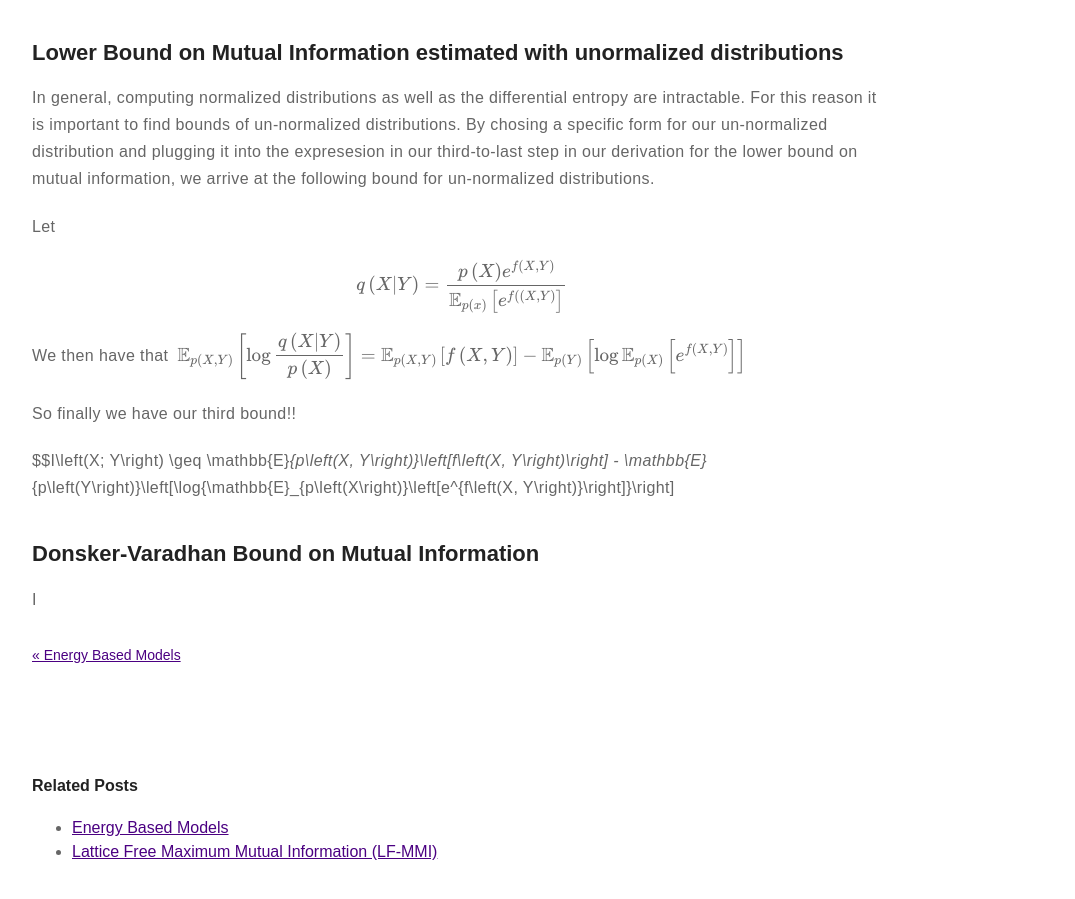
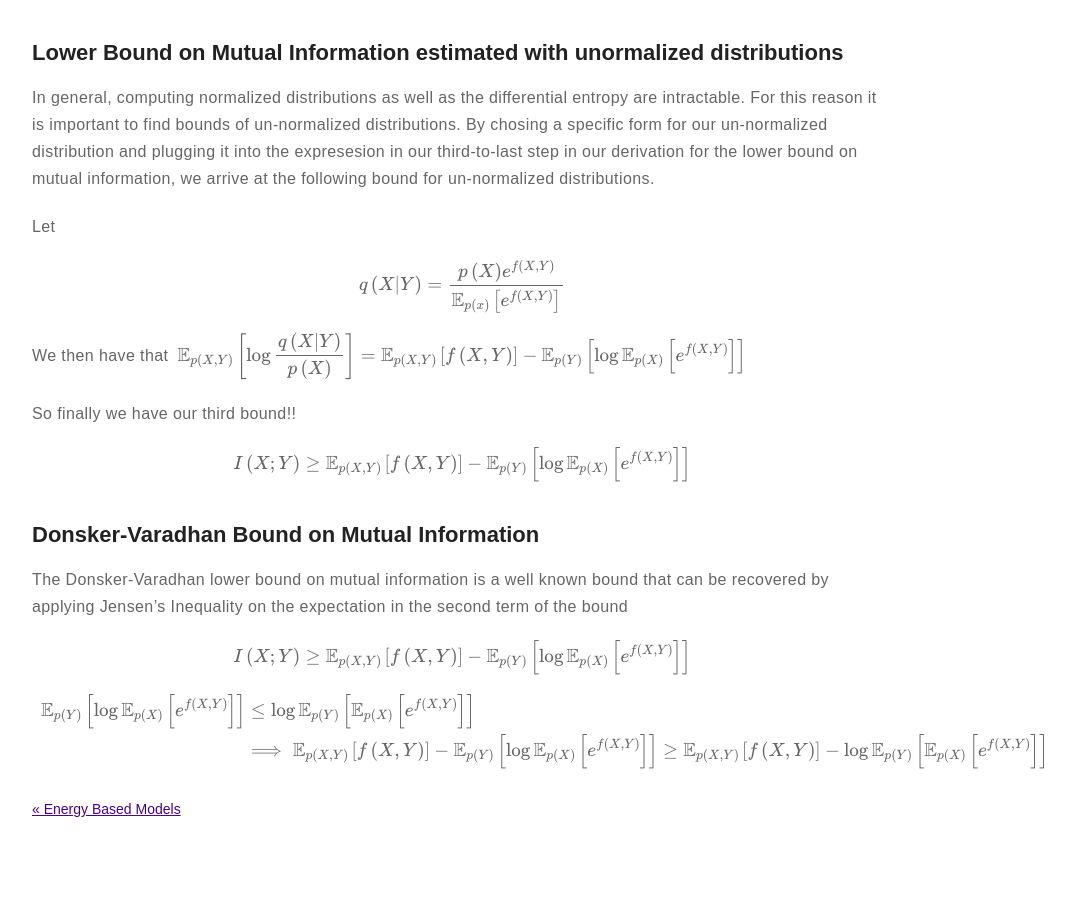
Before and after one commit to m-wiesner/m-wiesner.github.io, a Jekyll site: the page built from _posts/2020-10-30-Variational-Bounds-on-Mutual-Information.markdown, in a window 1280 px wide and 900 px high, scrolled down 1737 px. Shown: the whole window, without its empty margins (178-1253 px from the left). Built offline with Jekyll 4.4.1, drawn with Linux system fonts in a browser that asks for light colours; formulas are drawn with MathJax 3.

Commit message:
Update 2020-10-30-Variational-Bounds-on-Mutual-Information.markdown

```diff
--- a/_posts/2020-10-30-Variational-Bounds-on-Mutual-Information.markdown
+++ b/_posts/2020-10-30-Variational-Bounds-on-Mutual-Information.markdown
@@ -63,7 +63,7 @@
 
 Let
 
-$$q\left(X|Y\right) = \frac{p\left(X\right)e^{f\left(X, Y\right)}}{\mathbb{E}_{p\left(x\right)}\left[e^{f(\left(X, Y\right)}\right]}$$
+$$q\left(X|Y\right) = \frac{p\left(X\right)e^{f\left(X, Y\right)}}{\mathbb{E}_{p\left(x\right)}\left[e^{f\left(X, Y\right)}\right]}$$
 
 We then have that
 $$\begin{align}
@@ -72,8 +72,16 @@
 
 So finally we have our third bound!!
 
-$$I\left(X; Y\right) \geq \mathbb{E}_{p\left(X, Y\right)}\left[f\left(X, Y\right)\right] - \mathbb{E}_{p\left(Y\right)}\left[\log{\mathbb{E}_{p\left(X\right)}\left[e^{f\left(X, Y\right)}\right]}\right]
+$$I\left(X; Y\right) \geq \mathbb{E}_{p\left(X, Y\right)}\left[f\left(X, Y\right)\right] - \mathbb{E}_{p\left(Y\right)}\left[\log{\mathbb{E}_{p\left(X\right)}\left[e^{f\left(X, Y\right)}\right]}\right]$$
 
 ## Donsker-Varadhan Bound on Mutual Information
 
-I
+The Donsker-Varadhan lower bound on mutual information is a well known bound that can be recovered by applying Jensen's Inequality on the expectation in the second term of the bound
+
+$$I\left(X; Y\right) \geq \mathbb{E}_{p\left(X, Y\right)}\left[f\left(X, Y\right)\right] - \mathbb{E}_{p\left(Y\right)}\left[\log{\mathbb{E}_{p\left(X\right)}\left[e^{f\left(X, Y\right)}\right]}\right]$$
+
+
+$$\begin{align}
+\mathbb{E}_{p\left(Y\right)}\left[\log{\mathbb{E}_{p\left(X\right)}\left[e^{f\left(X, Y\right)}\right]}\right] &\leq \log{\mathbb{E}_{p\left(Y\right)}\left[\mathbb{E}_{p\left(X\right)}\left[e^{f\left(X, Y\right)}\right]\right]} \\
+&\implies \mathbb{E}_{p\left(X, Y\right)}\left[f\left(X, Y\right)\right] - \mathbb{E}_{p\left(Y\right)}\left[\log{\mathbb{E}_{p\left(X\right)}\left[e^{f\left(X, Y\right)}\right]}\right] \geq \mathbb{E}_{p\left(X, Y\right)}\left[f\left(X, Y\right)\right] - \log{\mathbb{E}_{p\left(Y\right)}\left[\mathbb{E}_{p\left(X\right)}\left[e^{f\left(X, Y\right)}\right]\right]} \\
+\end{align}$$
```
